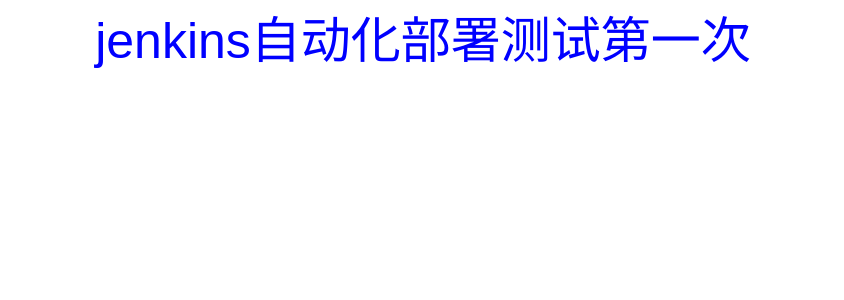
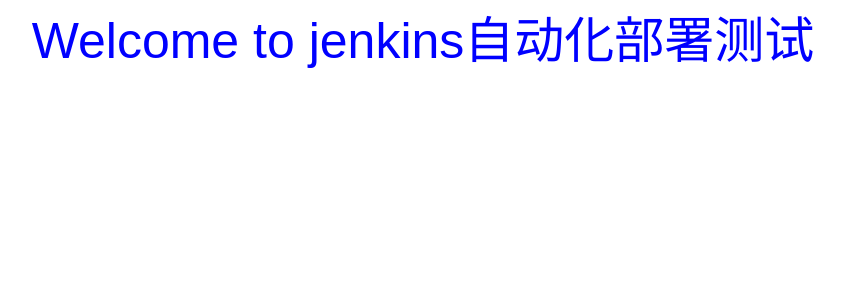
Before and after one commit to Paulinho89/webpack4, a Vue app: page / in a window 1280 px wide. Shown: the top 300 px of the page, without its empty margins (217-1061 px from the left). Built offline with nearby package versions, Linux system fonts and the light colour scheme.

Commit message:
fix:自动化构建

```diff
--- a/src/pages/index.vue
+++ b/src/pages/index.vue
@@ -2,7 +2,7 @@
  * @Author: caoyp
  * @Date: 2020-03-15 17:11:59
  * @Last Modified by: caoyp
- * @Last Modified time: 2020-05-30 17:59:55
+ * @Last Modified time: 2020-05-30 20:49:38
  * @Description: Description
  * @Route: Route
  */
@@ -16,7 +16,7 @@
 export default {
     data() {
         return {
-            testData: 'jenkins自动化部署测试第一次'
+            testData: 'Welcome to jenkins自动化部署测试'
         };
     }
 };
```
